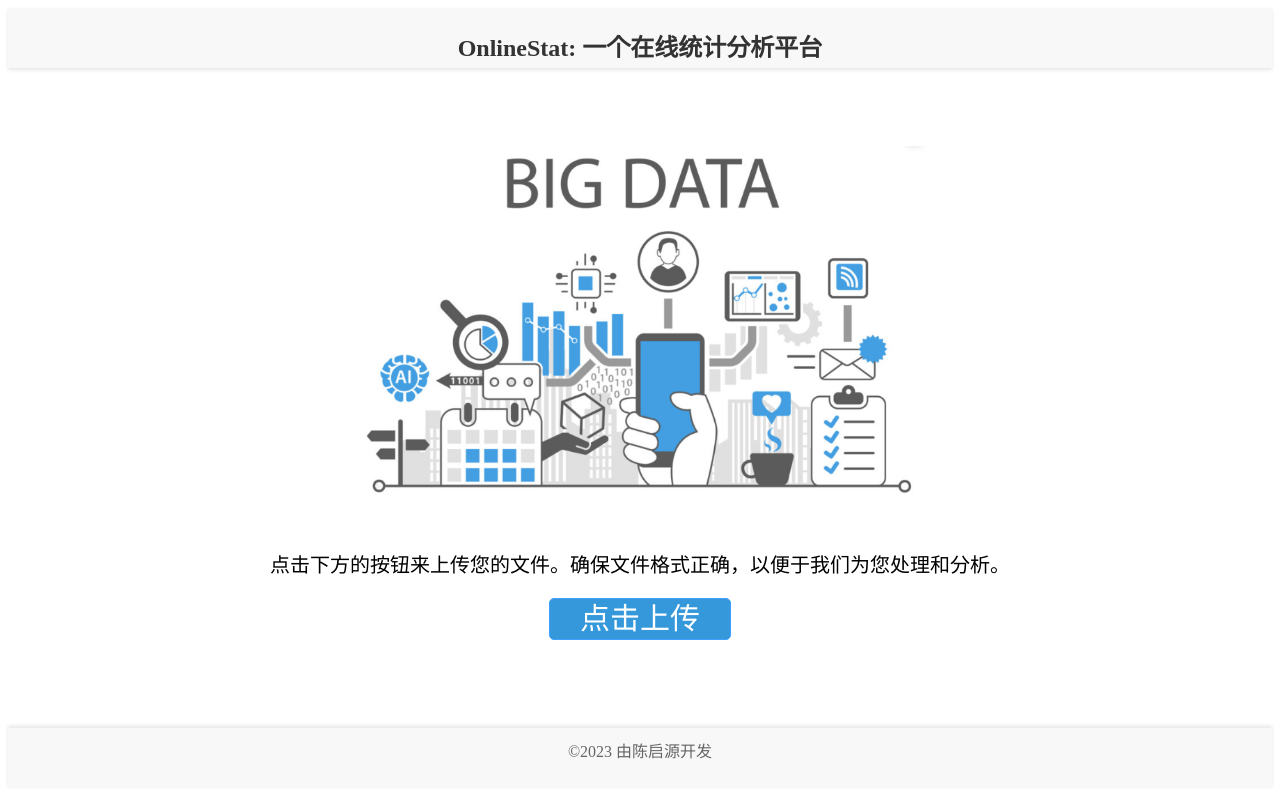
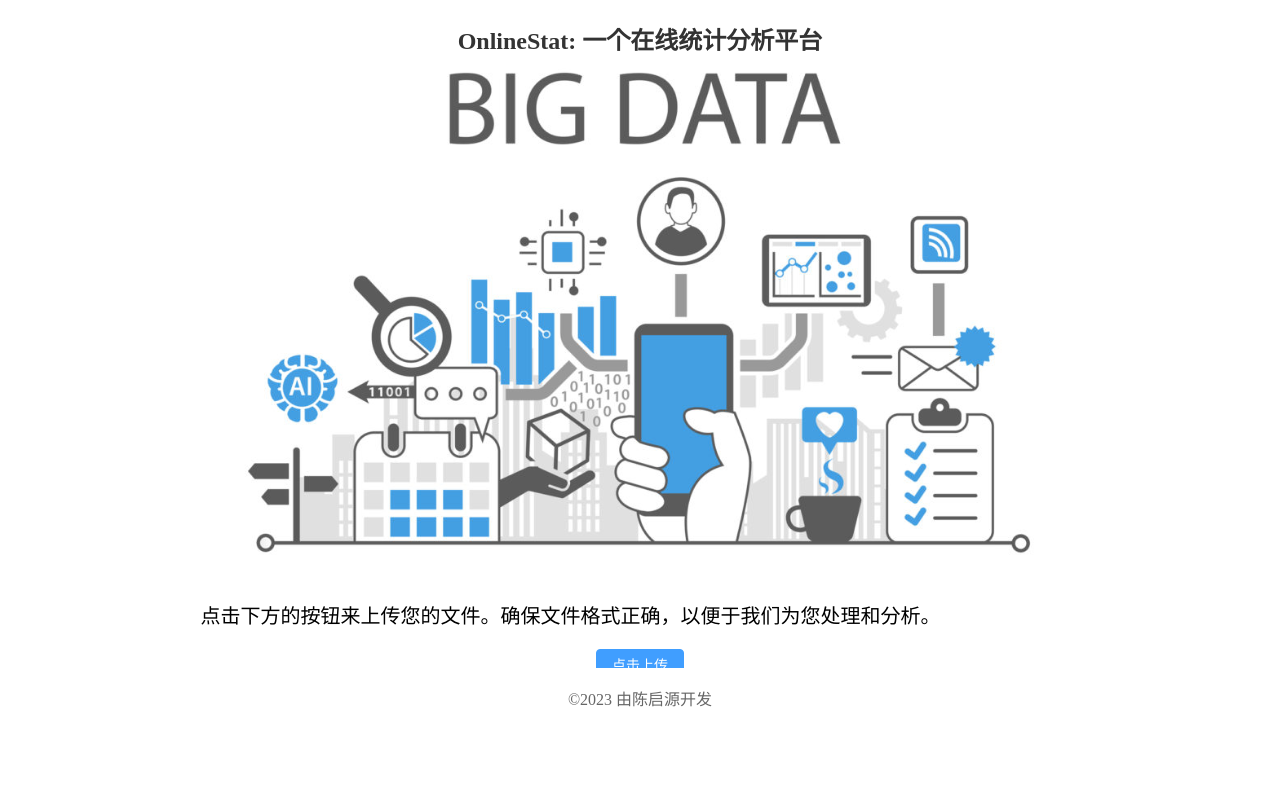
Before and after one commit to qychen2001/OnlineStat, a Vue app in the folder client/: page / in a window 1280 px wide. Built offline with nearby package versions, Linux system fonts and the light colour scheme.

Commit message:
finish file upload and feature selection

```diff
--- a/client/package.json
+++ b/client/package.json
@@ -10,7 +10,8 @@
   "dependencies": {
     "element-plus": "^2.3.14",
     "vue": "^3.3.4",
-    "vue-router": "^4.2.4"
+    "vue-router": "^4.2.4",
+    "vuex": "^4.1.0"
   },
   "devDependencies": {
     "@vitejs/plugin-vue": "^4.3.4",
--- /dev/null
+++ b/client/src/components/DataTableComponent.vue
@@ -0,0 +1,101 @@
+<template>
+    <el-container class="select-container">
+        <el-header>
+            <h1 class="app-title">OnlineStat: 一个在线统计分析平台</h1>
+        </el-header>
+        <el-main class="main-content">
+            <!-- 数据表格展示区域 -->
+            <el-table :data="data" style="width: 100%">
+                <el-table-column v-for="(item, index) in columns" :key="index" :prop="item" :label="item"
+                    :min-width="100"></el-table-column>
+            </el-table>
+
+            <div class="button-group">
+                <router-link to="/visual"> <!-- 使用 router-link 组件实现跳转 -->
+                    <el-button class="app-button" type="primary">
+                        可视化分析
+                    </el-button>
+                </router-link>
+                <router-link to="/analysis">
+                    <el-button class="app-button" type="success">
+                        统计分析
+                    </el-button>
+                </router-link>
+            </div>
+        </el-main>
+        <el-footer>
+            <p class="footer-text">©2023 由陈启源开发</p>
+        </el-footer>
+    </el-container>
+</template>
+
+
+<script>
+import { computed } from 'vue';
+import { useStore } from 'vuex';
+
+export default {
+    name: "DataTableComponent",
+    setup() {
+        const store = useStore();
+
+        // 使用 computed 从 store 中获取数据
+        const data = computed(() => store.state.tableData);
+
+        // 根据第一个数据项来获取列名
+        const columns = computed(() => {
+            if (data.value.length > 0) {
+                return Object.keys(data.value[0]);
+            }
+            return [];
+        });
+
+        return {
+            data,
+            columns
+        };
+    }
+};
+</script>
+
+<style scoped>
+.select-container {
+    display: flex;
+    flex-direction: column;
+    justify-content: center;
+    align-items: center;
+    height: 90vh;
+}
+
+.app-title {
+    margin: 0;
+    color: #333;
+    font-size: 24px;
+}
+
+.main-content {
+    width: 80%;
+    /* 你可以根据需要调整这个宽度 */
+    display: flex;
+    flex-direction: column;
+    align-items: center;
+    justify-content: center;
+}
+
+.button-group {
+    display: flex;
+    flex-direction: row;
+    align-items: center;
+    justify-content: center;
+    gap: 15px;
+}
+
+.show-table {
+    width: 80%;
+}
+
+.footer-text {
+    margin: 0;
+    color: #666;
+}
+</style>
--- a/client/src/components/Navigation.vue
+++ b/client/src/components/Navigation.vue
@@ -1,26 +1,21 @@
 <template>
-    <el-container>
+    <el-container class="custom-container">
         <el-header>
             <h1 class="app-title">OnlineStat: 一个在线统计分析平台</h1>
         </el-header>
 
         <el-main class="main-content">
-            <img src="@/assets/BigData.png" alt="Descriptive text" class="your-image-class" />
-            <div>
+            <div v-if="!showTable">
+                <img src="@/assets/BigData.png" alt="Descriptive text" class="index-image-class" />
                 <p class="btn-description">点击下方的按钮来上传您的文件。确保文件格式正确，以便于我们为您处理和分析。</p>
-            </div>
-            <div>
-                <el-upload ref="upload" action="http://localhost:5000/upload"
+                <el-upload class="custom-upload" ref="upload" action="http://localhost:5000/upload"
                     accept=".csv, application/vnd.openxmlformats-officedocument.spreadsheetml.sheet, application/vnd.ms-excel"
                     :on-success="handleSuccess" :on-error="handleError" :before-upload="beforeUpload">
                     <el-button slot="trigger" type="primary" class="upload-btn">点击上传</el-button>
                 </el-upload>
-
-                <!-- 数据表格展示区域 -->
-                <el-table :data="tableData" style="width: 100%" v-if="tableData.length">
-                    <el-table-column v-for="(item, index) in columns" :key="index" :prop="item"
-                        :label="item"></el-table-column>
-                </el-table>
+            </div>
+            <div v-else>
+                <DataTableComponent />
             </div>
         </el-main>
 
@@ -34,12 +29,22 @@
 
 <script>
 import { ref } from "vue";
+import { useStore } from 'vuex';
+import { useRouter } from 'vue-router';
+import DataTableComponent from './DataTableComponent.vue';
 
 export default {
     name: "UploadComponent",
+    components: {
+        DataTableComponent
+    },
     setup() {
         const tableData = ref([]);
         const columns = ref([]);
+        const store = useStore();
+        const showTable = ref(false);
+        const router = useRouter();
+
 
         const handleSuccess = (response) => {
             let parsedData;
@@ -56,9 +61,10 @@ export default {
             }
 
             if (parsedData && typeof parsedData.data === "object" && Array.isArray(parsedData.data)) {
-                tableData.value = parsedData.data;
                 if (parsedData.data.length > 0) {
-                    columns.value = Object.keys(parsedData.data[0]);
+                    showTable.value = true;
+                    store.dispatch('updateTableData', response.data);
+                    router.push({ name: 'DataTable' });
                 }
             } else {
                 console.error("Unexpected server response format:", parsedData);
@@ -85,8 +91,8 @@ export default {
         };
 
         return {
-            tableData,
             columns,
+            showTable,
             handleSuccess,
             handleError,
             beforeUpload,
@@ -96,11 +102,31 @@ export default {
 </script>
 
 <style scoped>
-.el-header {
-    text-align: center;
-    padding: 20px;
-    background-color: #f8f8f8;
-    box-shadow: 0px 2px 4px rgba(0, 0, 0, 0.1);
+.custom-container {
+    display: flex;
+    flex-direction: column;
+    justify-content: center;
+    align-items: center;
+    height: 90vh;
+}
+
+.el-header,
+.el-main,
+.el-footer {
+    width: 100%;
+    display: flex;
+    flex-direction: column;
+    justify-content: center;
+    align-items: center;
+}
+
+.main-content {
+    width: 80%;
+    /* 你可以根据需要调整这个宽度 */
+    display: flex;
+    flex-direction: column;
+    align-items: center;
+    justify-content: center;
 }
 
 .app-title {
@@ -109,40 +135,21 @@ export default {
     font-size: 24px;
 }
 
-.main-content {
+.custom-upload {
     display: flex;
-    flex-direction: column;
-    /* stack items vertically */
+    justify-content: center;
     align-items: center;
-    justify-content: center;
-    min-height: calc(100vh - 140px);
+    width: 100%;
 }
 
 .upload-btn {
-    background-color: #3498db;
-    color: #ffffff;
-    border-radius: 5px;
-    padding: 20px 30px;
-    font-size: 30px;
-    transition: background-color 0.3s;
+    margin: auto;
 }
+
 
 .btn-description {
     font-size: 20px;
-}
-
-.your-image-class {
-    width: 50%;
-    height: auto;
-    margin-bottom: 20px;
-    /* space below the image */
-}
-
-.el-footer {
-    text-align: center;
-    padding: 10px;
-    background-color: #f8f8f8;
-    box-shadow: 0px -2px 4px rgba(0, 0, 0, 0.1);
+    align-items: center;
 }
 
 .footer-text {
--- a/client/src/components/NavigationBackup.vue
+++ /dev/null
@@ -1,98 +0,0 @@
-<template>
-    <el-container>
-        <el-header>
-            <h1 class="app-title">OnlineStat: 一个在线统计分析平台</h1>
-        </el-header>
-
-        <el-main class="main-content">
-            <img src="@/assets/BigData.png" alt="Descriptive text" class="your-image-class" />
-            <div class="button-group">
-                <el-button class="app-button" type="primary" @click="goToVisualPage">
-                    可视化分析
-                </el-button>
-                <el-button class="app-button" type="success" @click="goToAnalysisPage">
-                    统计分析
-                </el-button>
-            </div>
-        </el-main>
-
-        <el-footer>
-            <p class="footer-text">©2023 由陈启源开发</p>
-        </el-footer>
-    </el-container>
-</template>
-
-
-
-<script>
-export default {
-    methods: {
-        goToVisualPage() {
-            this.$router.push('/visualization');
-        },
-        goToAnalysisPage() {
-            this.$router.push('/analysis');
-        }
-    }
-};
-</script>
-
-<style scoped>
-.el-header {
-    text-align: center;
-    padding: 20px;
-    background-color: #f8f8f8;
-    box-shadow: 0px 2px 4px rgba(0, 0, 0, 0.1);
-}
-
-.app-title {
-    margin: 0;
-    color: #333;
-    font-size: 24px;
-}
-
-.main-content {
-    display: flex;
-    flex-direction: column;
-    /* stack items vertically */
-    align-items: center;
-    justify-content: center;
-    min-height: calc(100vh - 140px);
-}
-
-.button-group {
-    display: flex;
-    flex-direction: row;
-    /* arrange buttons horizontally */
-    align-items: center;
-    justify-content: center;
-    gap: 15px;
-    /* provides space between buttons */
-}
-
-.app-button {
-    /* other styles remain unchanged */
-    flex: 1;
-    max-width: 200px;
-    text-align: center;
-}
-
-.your-image-class {
-    width: 50%;
-    height: auto;
-    margin-bottom: 20px;
-    /* space below the image */
-}
-
-.el-footer {
-    text-align: center;
-    padding: 10px;
-    background-color: #f8f8f8;
-    box-shadow: 0px -2px 4px rgba(0, 0, 0, 0.1);
-}
-
-.footer-text {
-    margin: 0;
-    color: #666;
-}
-</style>
--- a/client/src/main.js
+++ b/client/src/main.js
@@ -1,10 +1,12 @@
 import { createApp } from 'vue';
 import App from './App.vue';
 import router from './router';
+import store from './store';   // 确保正确导入
 import ElementPlus from 'element-plus';
 import 'element-plus/theme-chalk/index.css';
 
 createApp(App)
     .use(router)
+    .use(store)
     .use(ElementPlus)
     .mount('#app');
--- a/client/src/router/index.js
+++ b/client/src/router/index.js
@@ -3,6 +3,7 @@ import Navigation from '@/components/Navigation.vue';
 import VisualizationPage from '@/views/VisualizationPage.vue';
 import AnalysisPage from '@/views/AnalysisPage.vue';
 import UploadPage from '@/components/UploadFile.vue'
+import DataTableComponent from '@/components/DataTableComponent.vue'
 
 const routes = [
   {
@@ -11,7 +12,7 @@ const routes = [
     component: Navigation
   },
   {
-    path: '/visualization',
+    path: '/visual',
     name: 'Visualization',
     component: VisualizationPage
   },
@@ -24,6 +25,11 @@ const routes = [
     path: '/upload',
     name: 'Upload',
     component: UploadPage
+  },
+  {
+    path: '/table',
+    name: 'DataTable',
+    component: DataTableComponent
   }
 ];
 
--- /dev/null
+++ b/client/src/store/index.js
@@ -0,0 +1,18 @@
+import { createStore } from 'vuex';
+
+export default createStore({
+    state: {
+        tableData: []
+    },
+    mutations: {
+        SET_TABLE_DATA(state, data) {
+            state.tableData = data;
+        }
+    },
+    actions: {
+        updateTableData({ commit }, data) {
+            // 对数据进行处理或API调用
+            commit('SET_TABLE_DATA', data);
+        }
+    }
+});
```
Also changed, not shown: 2 other files (tests, documents, lock files or other folders).
